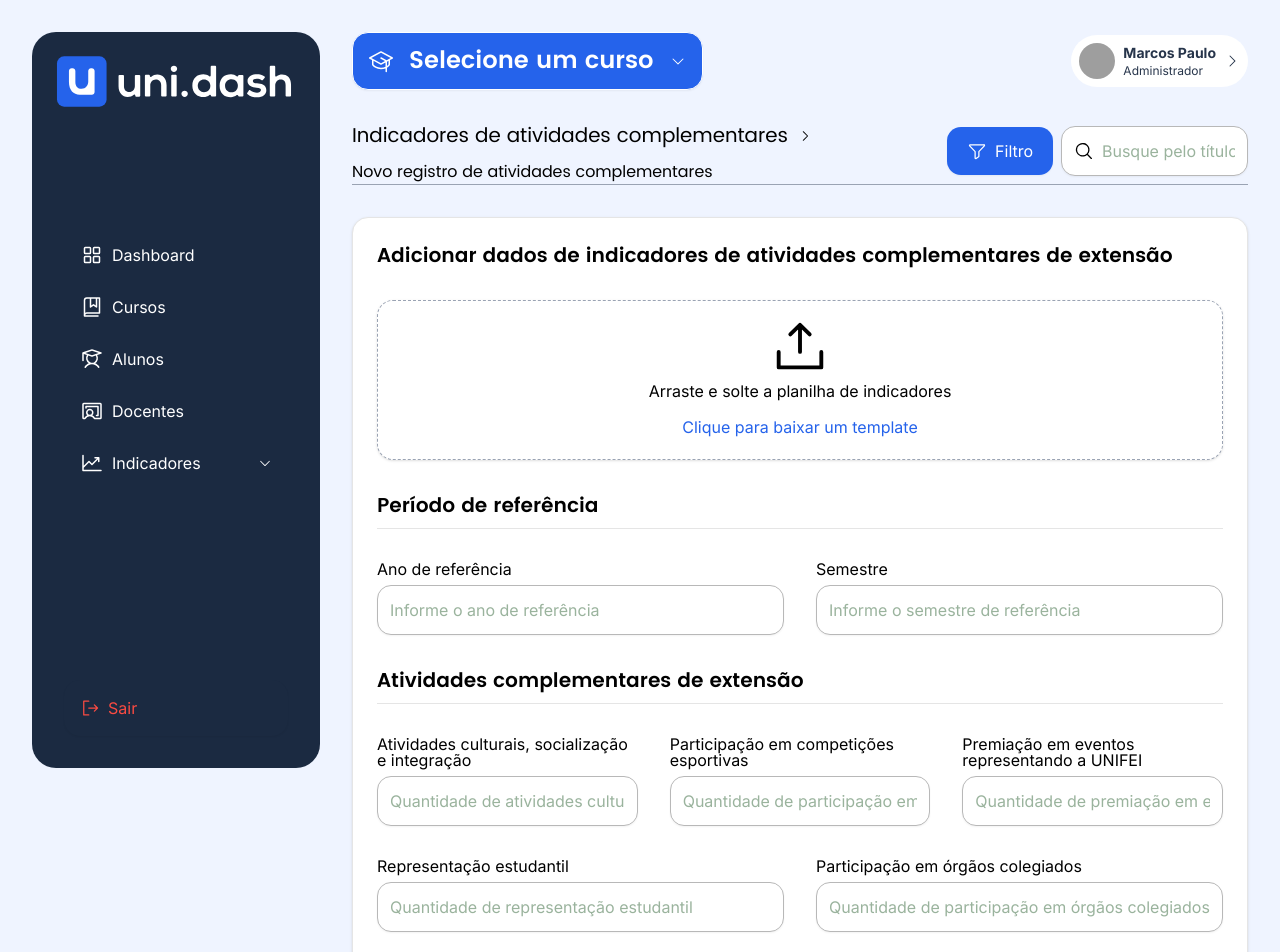
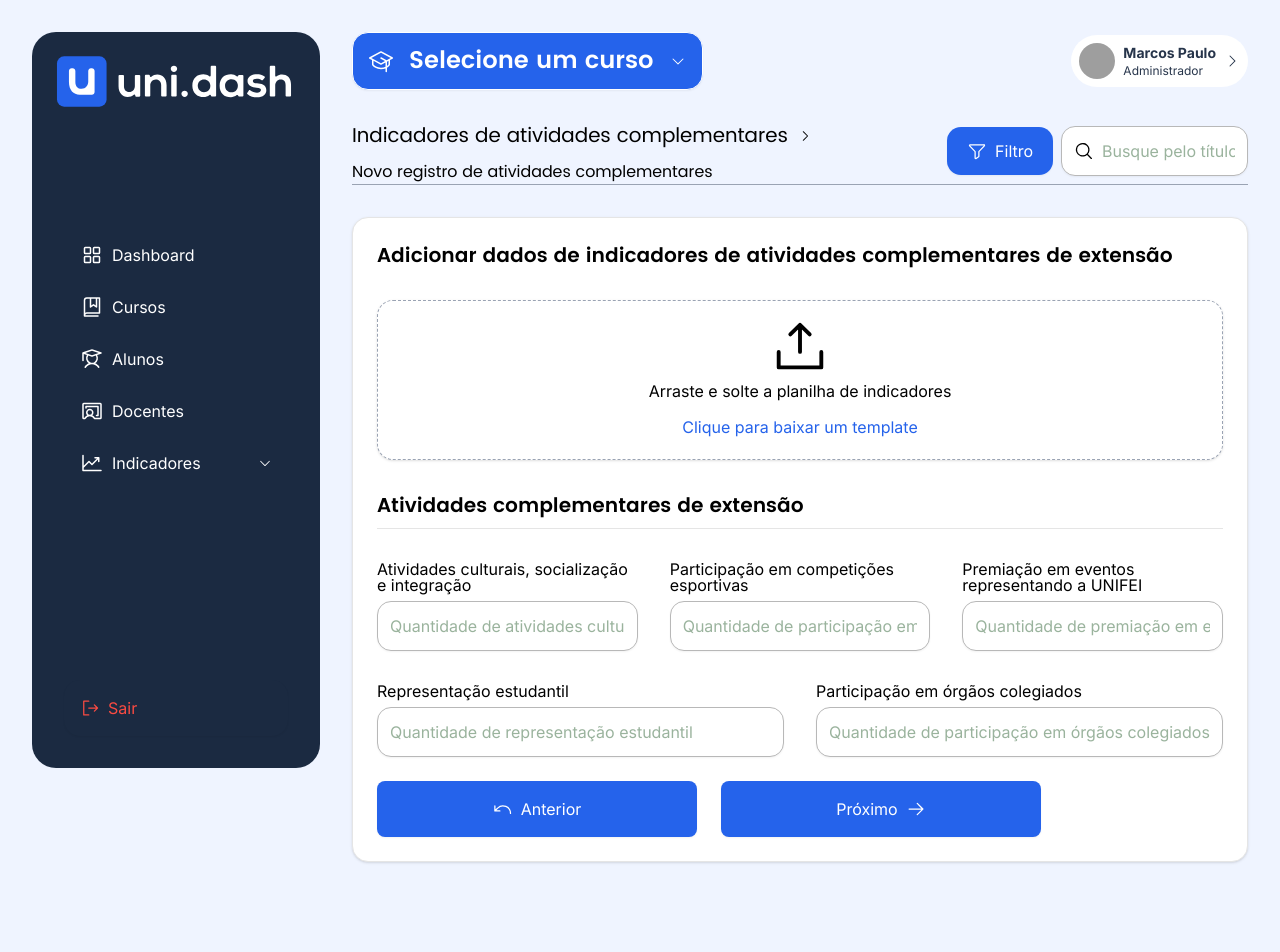
Before and after one commit to MarcosPaul0/unidash-app, a Next.js app: page /courseComplementaryActivitiesIndicator/register in a window 1280 px wide. Shown: the top 952 px of the page. After the commit the page ends 894 px from the top, so only its background shows below. Built offline with nearby package versions, Linux system fonts and the light colour scheme; grey boxes are pictures that could not be loaded.

Commit message:
feat: adiciona interface para formulário de atividades complementares de extensão

```diff
--- a/src/app/(private)/courseComplementaryActivitiesIndicator/_components/CourseComplementaryActivitiesExtensionIndicatorForm/index.tsx
+++ b/src/app/(private)/courseComplementaryActivitiesIndicator/_components/CourseComplementaryActivitiesExtensionIndicatorForm/index.tsx
@@ -1,6 +1,7 @@
 import {
   Card,
   CardContent,
+  CardFooter,
   CardHeader,
   CardSubtitle,
   CardTitle,
@@ -8,16 +9,45 @@ import {
 import { useFormContext } from "react-hook-form";
 import { FormInput } from "@unidash/components/FormInput";
 import { Button } from "@unidash/components/Button";
-import { PaperPlaneTiltIcon } from "@phosphor-icons/react/dist/ssr";
-import { CourseComplementaryActivitiesExtensionIndicatorFormProps } from "./courseComplementaryActivitiesExtensionIndicatorForm.interface";
+import {
+  ArrowArcLeftIcon,
+  ArrowRightIcon,
+} from "@phosphor-icons/react/dist/ssr";
+import {
+  CourseComplementaryActivitiesExtensionIndicatorFormData,
+  CourseComplementaryActivitiesExtensionIndicatorFormProps,
+} from "./courseComplementaryActivitiesExtensionIndicatorForm.interface";
 import { FormFile } from "@unidash/components/FormFile";
+import { FormEvent } from "react";
 
 export function CourseComplementaryActivitiesExtensionIndicatorForm({
   title,
+  handleNextStep,
+  handlePreviousStep,
 }: CourseComplementaryActivitiesExtensionIndicatorFormProps) {
-  const { control } = useFormContext();
+  const { control, trigger } =
+    useFormContext<CourseComplementaryActivitiesExtensionIndicatorFormData>();
+
+  async function sendCourseComplementaryActivitiesExtensionIndicator(
+    event: FormEvent
+  ) {
+    event.preventDefault();
+
+    const isValid = await trigger([
+      "awardsAtEvents",
+      "culturalActivities",
+      "participationInCollegiateBodies",
+      "sportsCompetitions",
+      "studentRepresentation",
+    ]);
+
+    if (isValid) {
+      handleNextStep();
+    }
+  }
 
   return (
+    <form onSubmit={sendCourseComplementaryActivitiesExtensionIndicator}>
       <Card>
         <CardHeader>
           <CardTitle>{title}</CardTitle>
@@ -29,23 +59,6 @@ export function CourseComplementaryActivitiesExtensionIndicatorForm({
             control={control}
             name="spreadsheet"
           />
-
-        <CardSubtitle>Período de referência</CardSubtitle>
-
-        <div className="flex gap-8 w-full">
-          <FormInput
-            control={control}
-            name="year"
-            placeholder="Informe o ano de referência"
-            label="Ano de referência"
-          />
-          <FormInput
-            control={control}
-            name="semester"
-            placeholder="Informe o semestre de referência"
-            label="Semestre"
-          />
-        </div>
 
           <CardSubtitle>Atividades complementares de extensão</CardSubtitle>
 
@@ -77,7 +90,7 @@ export function CourseComplementaryActivitiesExtensionIndicatorForm({
             <FormInput
               control={control}
               type="number"
-            name="studentDDRepresentation"
+              name="studentRepresentation"
               placeholder="Quantidade de representação estudantil"
               label="Representação estudantil"
             />
@@ -89,12 +102,25 @@ export function CourseComplementaryActivitiesExtensionIndicatorForm({
               label="Participação em órgãos colegiados"
             />
           </div>
+        </CardContent>
 
-        <Button className="max-w-56" size="lg">
-          <PaperPlaneTiltIcon />
-          Enviar
+        <CardFooter className="gap-6">
+          <Button
+            className="w-full max-w-80"
+            size="lg"
+            type="button"
+            onClick={handlePreviousStep}
+          >
+            <ArrowArcLeftIcon />
+            Anterior
           </Button>
-      </CardContent>
+
+          <Button className="w-full max-w-80" size="lg">
+            Próximo
+            <ArrowRightIcon />
+          </Button>
+        </CardFooter>
       </Card>
+    </form>
   );
 }
```
Also changed, not shown: src/app/(private)/courseComplementaryActivitiesIndicator/_components/CourseComplementaryActivitiesExtensionIndicatorForm/courseComplementaryActivitiesExtensionIndicatorForm.interface.ts (+10 -0 lines). Lines whose indentation alone changed are shown as unchanged.
